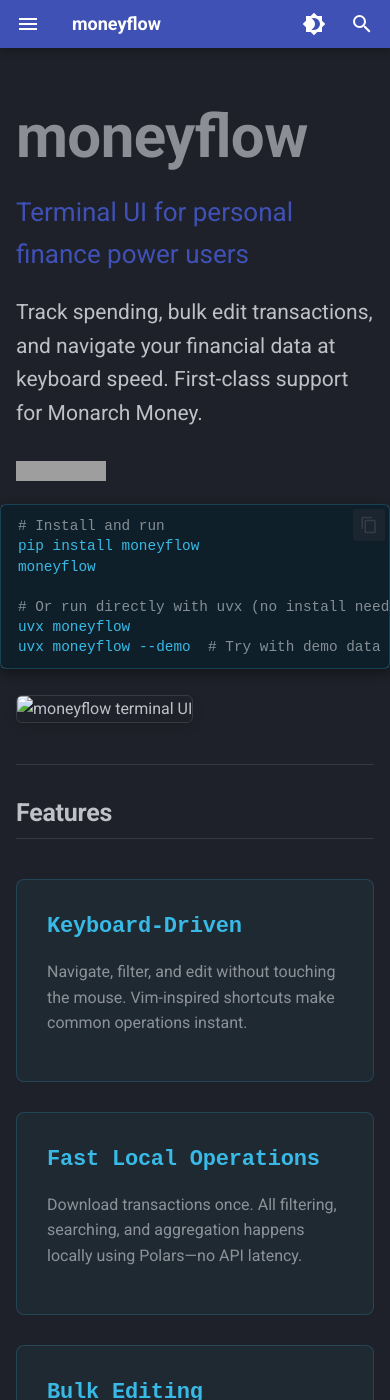
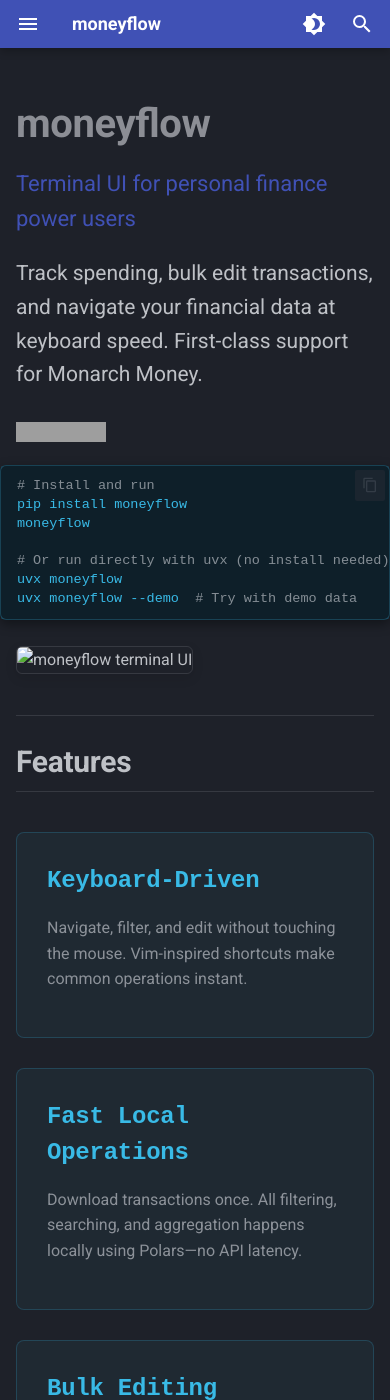
Before and after one commit to LeonB28/moneyflow, an MkDocs documentation site: the page built from docs/index.md, in a window 390 px wide and 1400 px high. Built offline with MkDocs 1.6.1 and Material for MkDocs 9.7.7, drawn with Linux system fonts in a browser that asks for light colours; comment, search, counter and statistics services are not loaded; grey boxes are pictures that could not be loaded.

Commit message:
docs: Add mobile responsive styling

```diff
--- a/docs/stylesheets/extra.css
+++ b/docs/stylesheets/extra.css
@@ -161,3 +161,54 @@
 .md-sidebar--secondary .md-sidebar__scrollwrap .md-sidebar__inner > .md-nav > .md-nav__title {
   display: none;
 }
+
+/* Mobile optimizations */
+@media (max-width: 76.1875em) {
+  /* Smaller hero title on mobile */
+  .md-typeset h1:first-child {
+    font-size: 2rem;
+  }
+
+  .md-typeset h1:first-child + p strong {
+    font-size: 1.1rem;
+  }
+
+  /* Stack feature cards on mobile */
+  .feature-grid {
+    grid-template-columns: 1fr;
+    gap: 0.75rem;
+  }
+
+  .feature-card {
+    padding: 1rem;
+  }
+
+  /* More compact spacing on mobile */
+  .md-typeset h2 {
+    margin-top: 1.25rem;
+    font-size: 1.5rem;
+  }
+
+  .md-typeset h3 {
+    margin-top: 0.75rem;
+    font-size: 1.2rem;
+  }
+
+  /* Ensure code blocks don't overflow */
+  .md-typeset pre {
+    font-size: 0.75rem;
+  }
+
+  /* Make tables scrollable on mobile */
+  .md-typeset table:not([class]) {
+    display: block;
+    overflow-x: auto;
+    font-size: 0.75rem;
+  }
+
+  .md-typeset table:not([class]) th,
+  .md-typeset table:not([class]) td {
+    padding: 0.3rem 0.5rem;
+    white-space: nowrap;
+  }
+}
```
